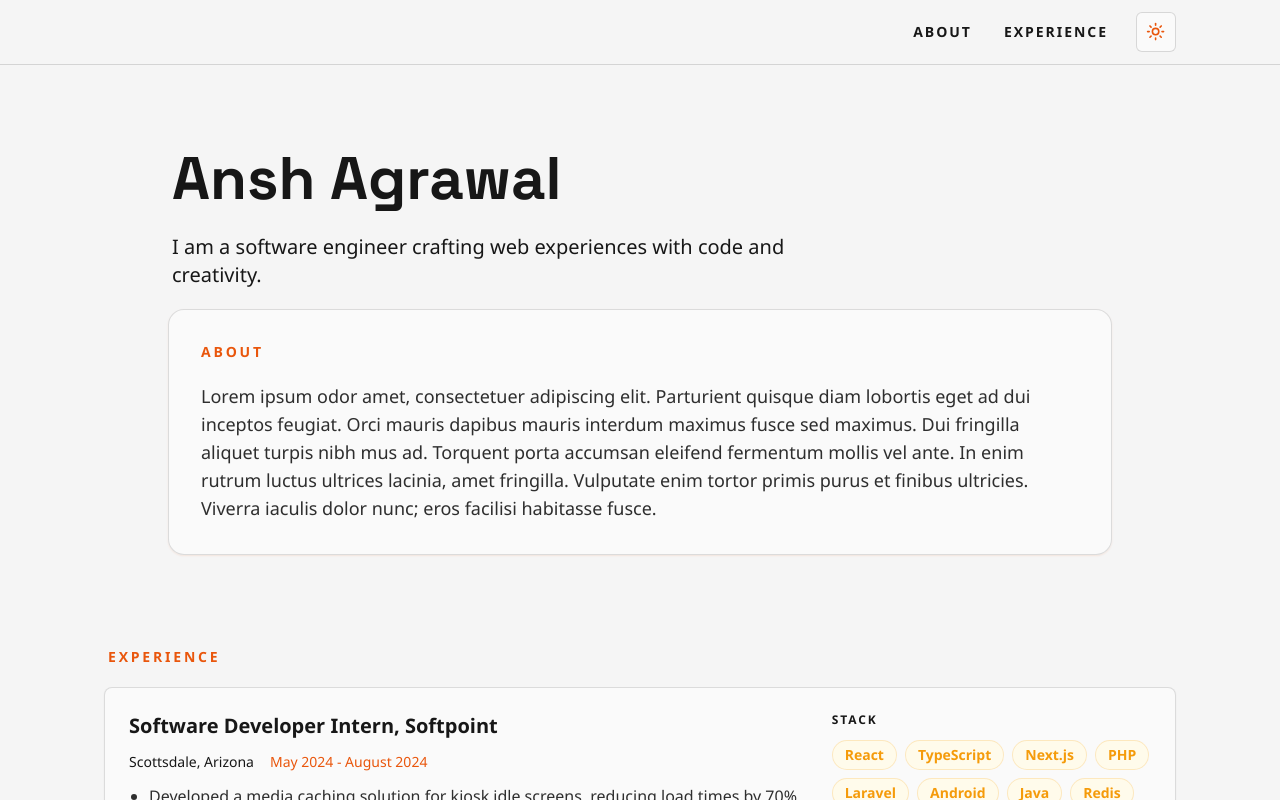
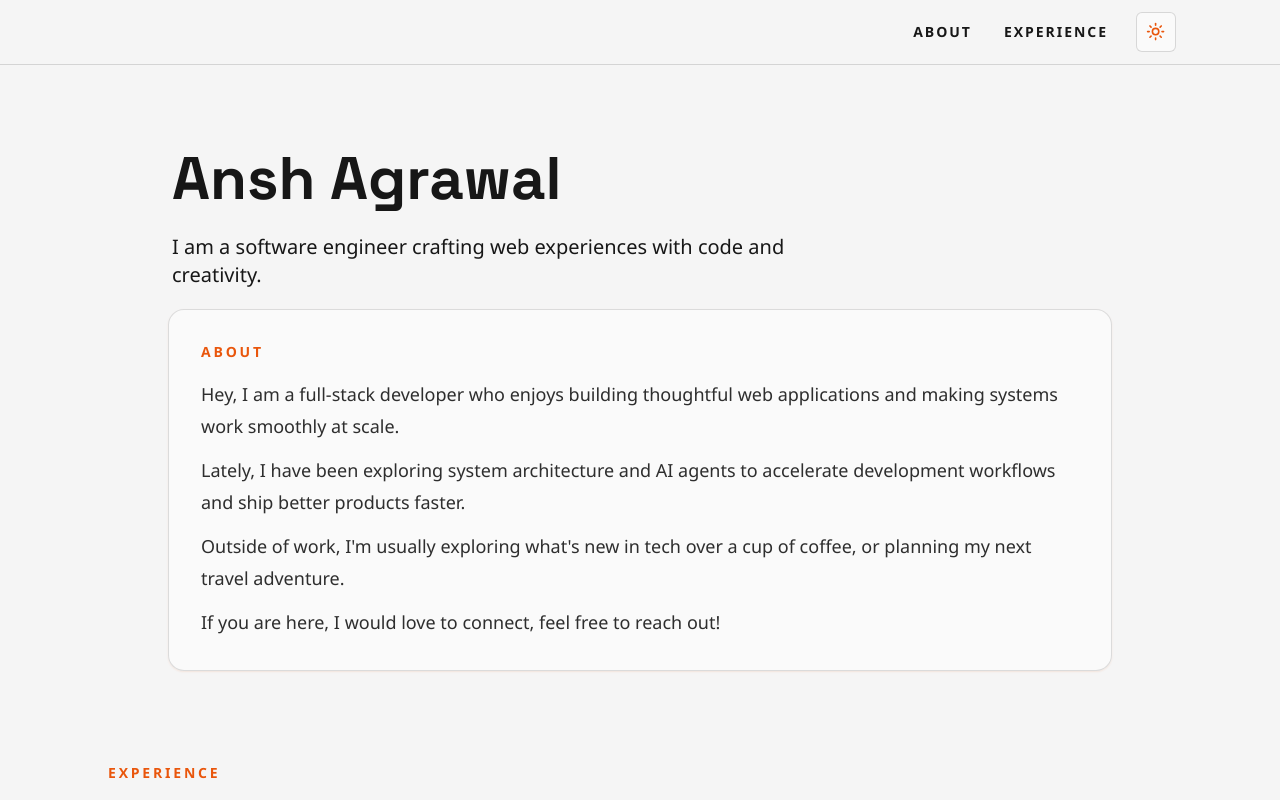
Before and after one commit to aagra109/portfolio, a Next.js app: page / in a window 1280 px wide. Shown: the top 800 px of the page. Built offline with nearby package versions, Linux system fonts and the light colour scheme.

Commit message:
update: about section

```diff
--- a/src/components/Introduction.tsx
+++ b/src/components/Introduction.tsx
@@ -32,16 +32,23 @@ const Introduction = () => {
           <p className="text-xs font-semibold uppercase tracking-[0.2em] text-primary sm:text-sm">
             About
           </p>
-          <p className="pt-5 text-left text-base font-medium leading-8 text-foreground/90 sm:text-lg">
-            Lorem ipsum odor amet, consectetuer adipiscing elit. Parturient
-            quisque diam lobortis eget ad dui inceptos feugiat. Orci mauris
-            dapibus mauris interdum maximus fusce sed maximus. Dui fringilla
-            aliquet turpis nibh mus ad. Torquent porta accumsan eleifend
-            fermentum mollis vel ante. In enim rutrum luctus ultrices lacinia,
-            amet fringilla. Vulputate enim tortor primis purus et finibus
-            ultricies. Viverra iaculis dolor nunc; eros facilisi habitasse
-            fusce.
-          </p>
+          <div className="max-w-4xl space-y-3 pt-4 text-left text-base font-medium leading-7 text-foreground/90 sm:text-lg sm:leading-8">
+            <p>
+              Hey, I am a full-stack developer who enjoys building thoughtful
+              web applications and making systems work smoothly at scale.
+            </p>
+            <p>
+              Lately, I have been exploring system architecture and AI agents to
+              accelerate development workflows and ship better products faster.
+            </p>
+            <p>
+              Outside of work, I'm usually exploring what's new in tech over a
+              cup of coffee, or planning my next travel adventure.
+            </p>
+            <p>
+              If you are here, I would love to connect, feel free to reach out!
+            </p>
+          </div>
         </div>
       </div>
     </section>
```
